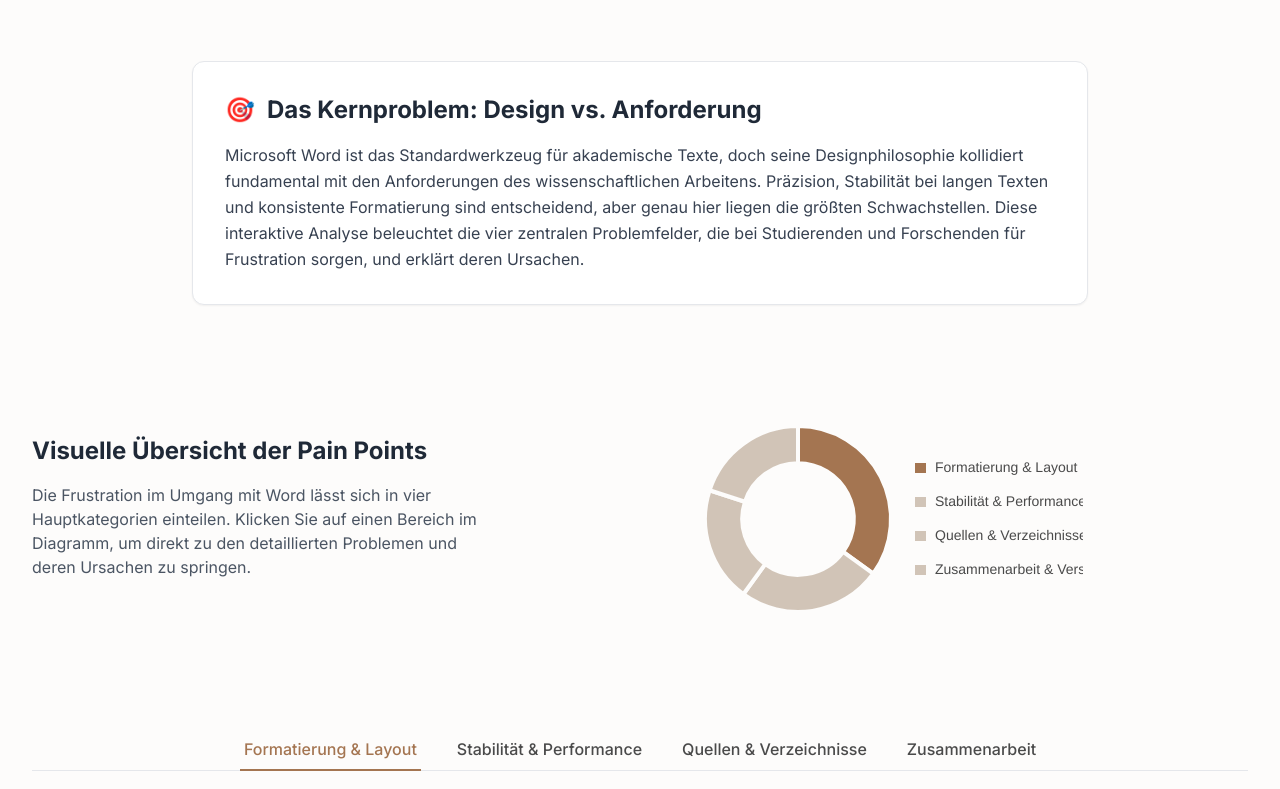
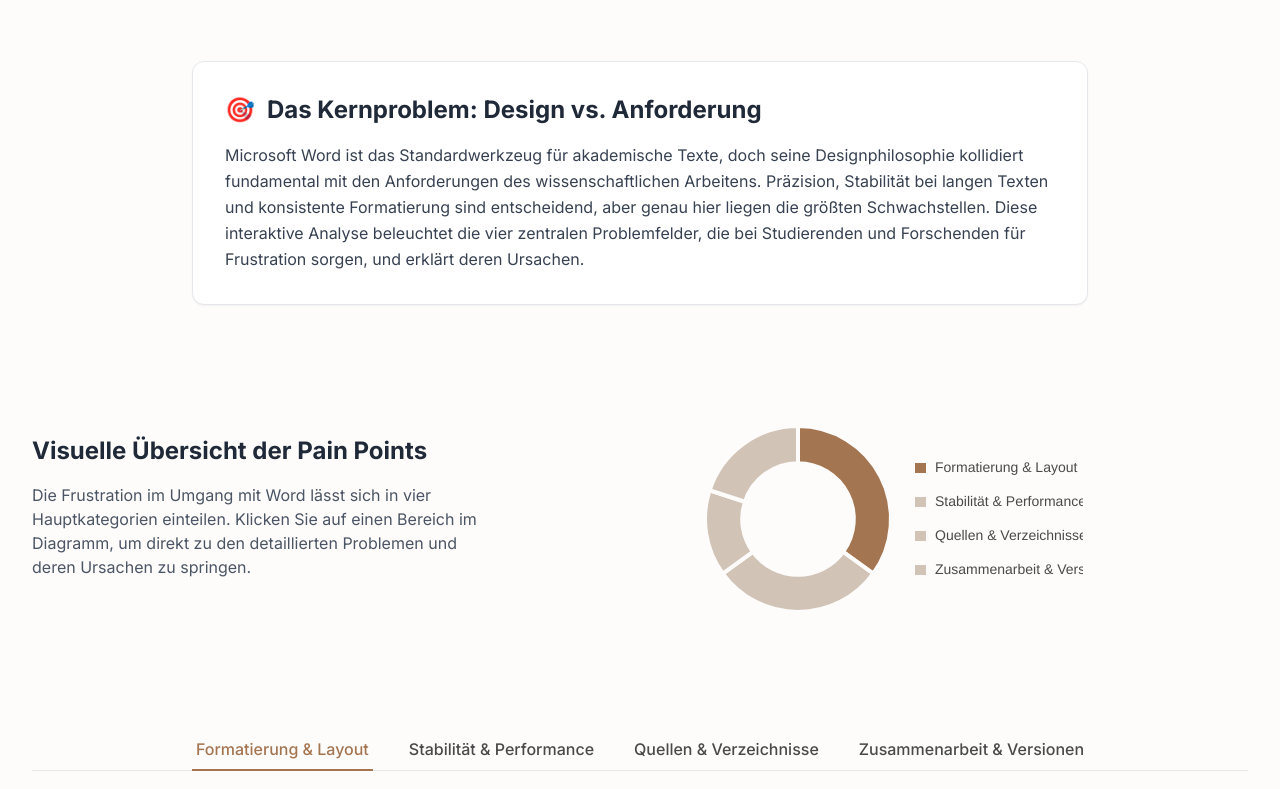
Before and after one commit to wordpainpoints/wordpainpoints.github.io, a plain HTML site: page index.html in a window 1280 px wide. Shown: the part 163-952 px from the top of the page. Drawn offline with nearby package versions, Linux system fonts and the light colour scheme.

Commit message:
Update index.html

```diff
--- a/index.html
+++ b/index.html
@@ -107,7 +107,7 @@
                     <button id="nav-format" class="nav-button whitespace-nowrap pb-2 pt-1 px-1 font-medium text-sm sm:text-base active">Formatierung & Layout</button>
                     <button id="nav-stabilitat" class="nav-button whitespace-nowrap pb-2 pt-1 px-1 font-medium text-sm sm:text-base">Stabilität & Performance</button>
                     <button id="nav-quellen" class="nav-button whitespace-nowrap pb-2 pt-1 px-1 font-medium text-sm sm:text-base">Quellen & Verzeichnisse</button>
-                    <button id="nav-kollaboration" class="nav-button whitespace-nowrap pb-2 pt-1 px-1 font-medium text-sm sm:text-base">Zusammenarbeit</button>
+                    <button id="nav-kollaboration" class="nav-button whitespace-nowrap pb-2 pt-1 px-1 font-medium text-sm sm:text-base">Zusammenarbeit & Versionen</button>
                 </nav>
             </div>
 
@@ -151,26 +151,18 @@
                     id: 'stabilitat',
                     title: 'Stabilität & Performance',
                     icon: '⚡️',
-                    summary: 'Extreme Verlangsamung bei langen Dokumenten, häufige Abstürze und das hohe Risiko von Dateikorruption bedrohen große Projekte wie Dissertationen.',
+                    summary: 'Das hohe Risiko von Dateikorruption und plötzlichem Datenverlust durch Abstürze bedroht große Projekte wie Dissertationen.',
                     details: [
                         {
-                            title: 'Performance-Engpässe und hoher Ressourcenverbrauch',
-                            content: 'Ab ca. 50-100 Seiten wird Word quälend langsam. Tippen und Scrollen verzögern sich, das Programm friert ein und lastet Arbeitsspeicher sowie Prozessor stark aus. Eine Hauptursache ist die Funktion "Änderungen nachverfolgen", die das Dokument mit Metadaten überlädt.'
-                        },
-                        {
-                            title: 'Monolithische Dateistruktur als Wurzel des Übels',
-                            content: 'Eine .docx-Datei bündelt alle Inhalte (Text, Bilder, Verlauf) in einer einzigen, großen Einheit. Bei jeder Interaktion muss Word diese komplexe Datenmenge verarbeiten, was die Performance bei wachsender Größe einbrechen lässt.'
-                        },
-                        {
-                            title: 'Das reale Risiko von Dateikorruption und Datenverlust',
-                            content: 'Die monolithische Struktur macht Dateien anfällig für Korruption. Ein kleiner Fehler kann das gesamte Dokument unlesbar machen. Die ständige Angst vor dem Totalverlust der Arbeit ist ein erheblicher Stressfaktor.'
+                            title: 'Risiko von Dateikorruption und Datenverlust',
+                            content: 'Die monolithische Dateistruktur von Word macht Dateien anfällig für Korruption. Ein kleiner Fehler kann das gesamte Dokument unlesbar machen. Die ständige Angst vor dem Totalverlust der Arbeit durch Abstürze oder beschädigte Dateien ist ein erheblicher Stressfaktor und ein inakzeptables Risiko für wichtige wissenschaftliche Arbeiten.'
                         }
                     ]
                 },
                 'Quellen & Verzeichnisse': {
                     id: 'quellen',
                     title: 'Quellen & Verzeichnisse',
-                    icon: '�',
+                    icon: '📚',
                     summary: 'Die native Literaturverwaltung ist unzureichend, und "automatische" Verzeichnisse müssen manuell aktualisiert werden, was eine häufige Fehlerquelle darstellt.',
                     details: [
                         {
@@ -187,7 +179,7 @@
                         }
                     ]
                 },
-                'Zusammenarbeit & Versionierung': {
+                'Zusammenarbeit & Versionen': {
                     id: 'kollaboration',
                     title: 'Zusammenarbeit & Versionierung',
                     icon: '👥',
@@ -304,7 +296,7 @@
                     const tabId = button.id.replace('nav-', '');
                     updateActiveTab(tabId);
 
-                    const categoryIndex = Object.values(painPointData).findIndex(d => d.id === tabId);
+                    const categoryIndex = Object.keys(painPointData).findIndex(k => painPointData[k].id === tabId);
                     if (chartInstance && categoryIndex !== -1) {
                         highlightChartSegment(categoryIndex);
                     }
@@ -321,10 +313,15 @@
 
             const ctx = document.getElementById('painPointChart').getContext('2d');
             const chartData = {
-                labels: Object.keys(painPointData),
+                labels: [
+                    'Formatierung & Layout',
+                    'Stabilität & Performance',
+                    'Quellen & Verzeichnisse',
+                    'Zusammenarbeit & Versionen'
+                ],
                 datasets: [{
                     label: 'Pain Points',
-                    data: [35, 25, 20, 20],
+                    data: [35, 30, 15, 20],
                     backgroundColor: ['#D1C4B7', '#D1C4B7', '#D1C4B7', '#D1C4B7'],
                     borderColor: '#FDFCFB',
                     borderWidth: 4,
@@ -342,7 +339,7 @@
                     cutout: '60%',
                     plugins: {
                         legend: {
-                            display: window.innerWidth >= 640,
+                            display: window.innerWidth >= 768,
                             position: 'right',
                             labels: {
                                 color: '#4A4A4A',
@@ -350,8 +347,8 @@
                                     size: 14
                                 },
                                 boxWidth: 15,
-                                padding: 20
-                            }
+                                padding: 20,
+                            },
                         },
                         tooltip: {
                             enabled: true,
@@ -365,7 +362,8 @@
                     onClick: (event, elements) => {
                         if (elements.length > 0) {
                             const elementIndex = elements[0].index;
-                            const category = Object.values(painPointData)[elementIndex];
+                            const categoryKey = Object.keys(painPointData)[elementIndex];
+                            const category = painPointData[categoryKey];
                             updateActiveTab(category.id);
                             highlightChartSegment(elementIndex);
                             document.getElementById('main-content').scrollIntoView({ behavior: 'smooth', block: 'start' });
@@ -376,7 +374,7 @@
 
             window.addEventListener('resize', () => {
                 if(chartInstance) {
-                    chartInstance.options.plugins.legend.display = window.innerWidth >= 640;
+                    chartInstance.options.plugins.legend.display = window.innerWidth >= 768;
                     chartInstance.update();
                 }
             });
@@ -388,4 +386,3 @@
 
 </body>
 </html>
-�
```
